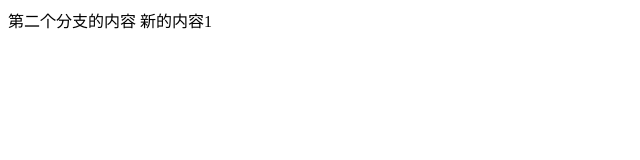
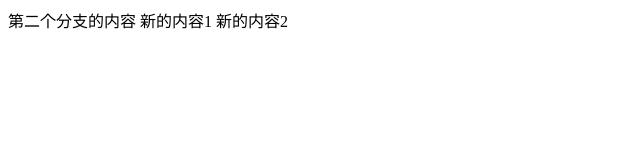
Before and after one commit to GrayFrost/learnGit, a website: page a.html in a window 1280 px wide. Shown: the whole page, without its empty margins (0-640 px from the left). Drawn offline with Linux system fonts and the light colour scheme.

Commit message:
feat(html): 新的内容2

```diff
--- a/a.html
+++ b/a.html
@@ -9,5 +9,6 @@
 <body>
   第二个分支的内容
   新的内容1
+  新的内容2
 </body>
 </html>
```
